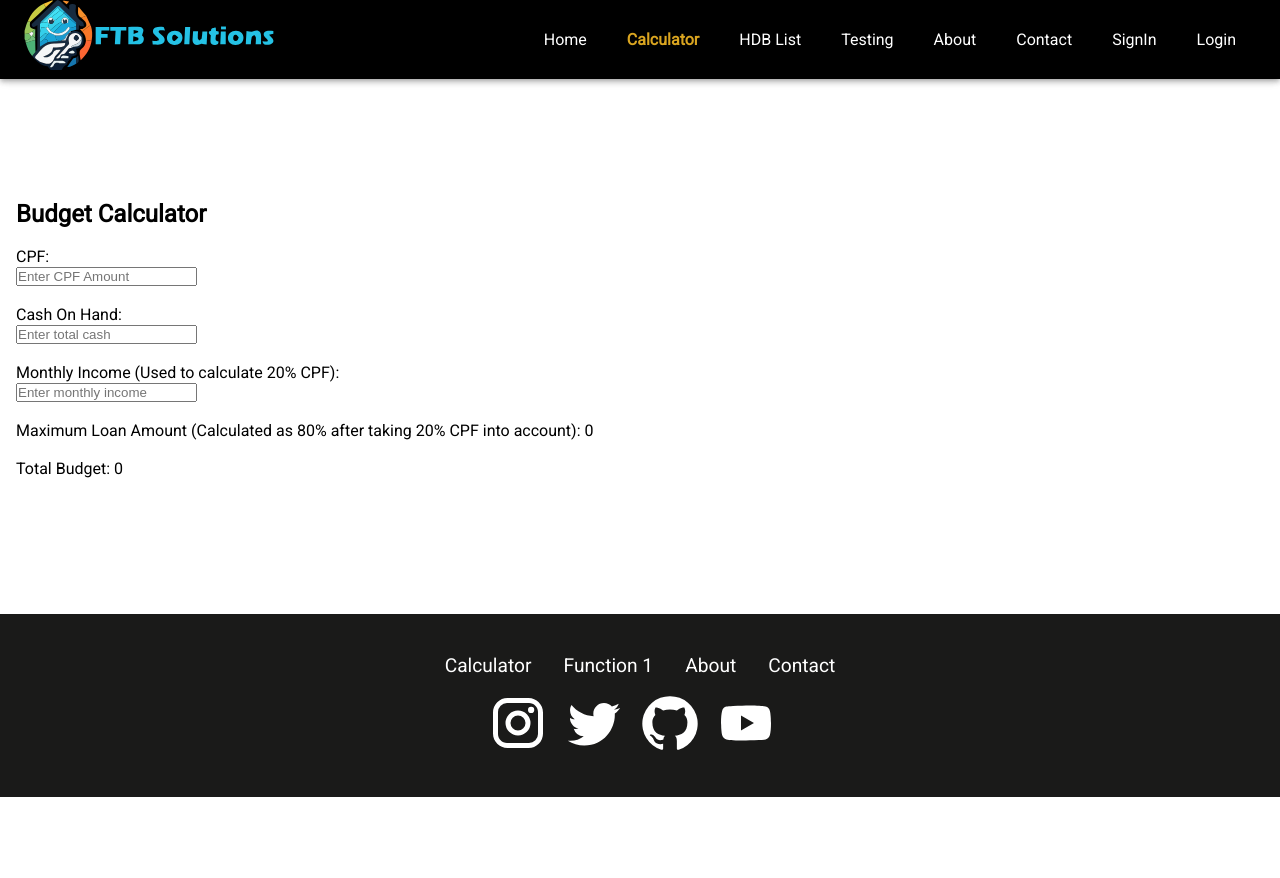
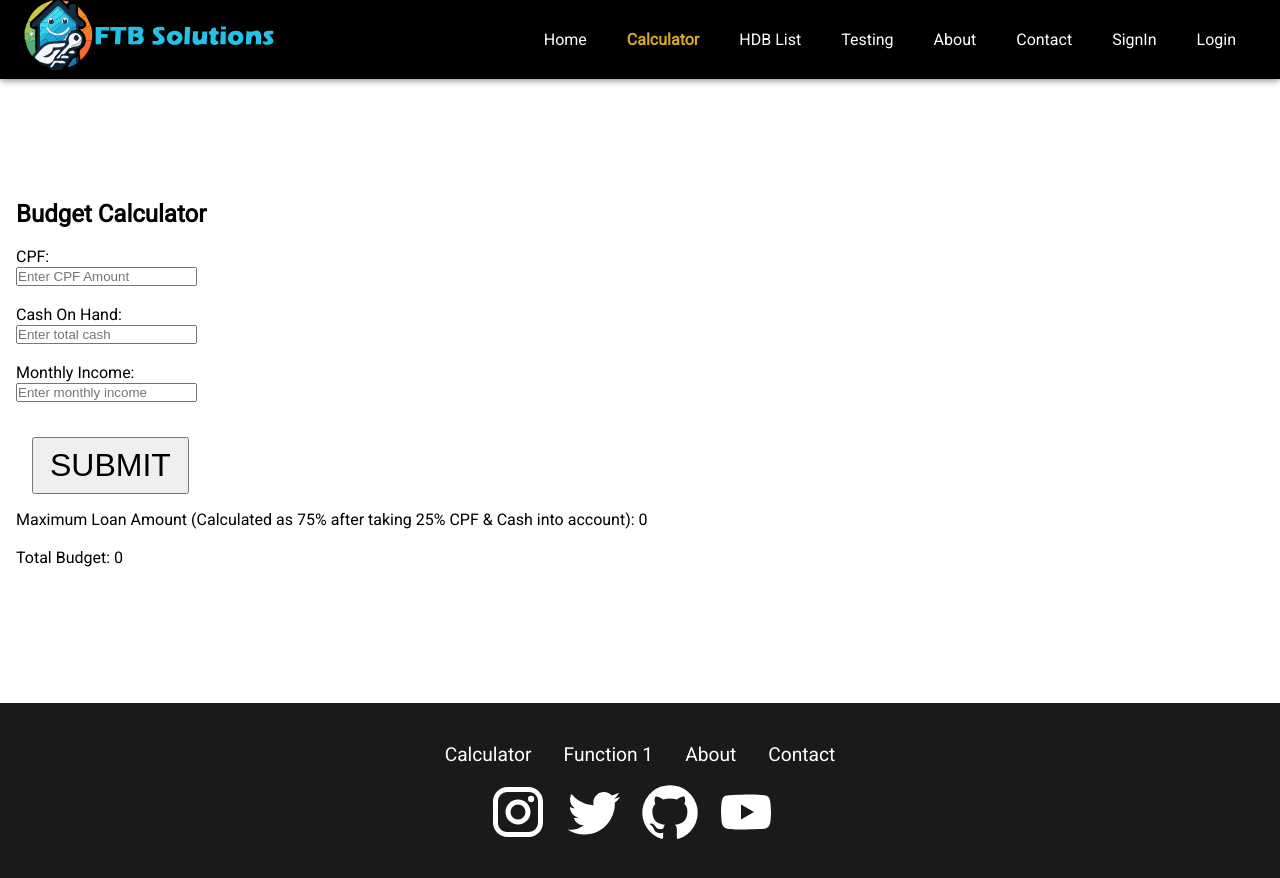
Before and after one commit to KhairulAnuwar/Grp1ReactProjUpdated, a React (Create React App) app: page /fcalculator in a window 1280 px wide. Shown: the top 878 px of the page. Before the commit the page ends 800 px from the top, so only its background shows below. Built offline with nearby package versions, Linux system fonts and the light colour scheme.

Commit message:
Updating Calculator Prototype

```diff
--- a/package.json
+++ b/package.json
@@ -12,6 +12,7 @@
     "@testing-library/react": "^13.4.0",
     "@testing-library/user-event": "^13.5.0",
     "axios": "^1.7.7",
+    "joi-browser": "^13.4.0",
     "react": "^18.2.0",
     "react-dom": "^18.2.0",
     "react-router-dom": "^6.4.4",
--- a/src/pages/FCalculator.js
+++ b/src/pages/FCalculator.js
@@ -43,6 +43,7 @@ function FCalculator() {
     } else {
       delete errorData[name];
       handlerUpdateForm(event, name)
+
     }
   }
   const validate = (event) => {
@@ -75,10 +76,15 @@ function FCalculator() {
     }
   }
 
-  const loanAmt = ((form.income * 300) - (form.income * 0.2 * 300))
-  const totalBudget = ( form.cpf +
-                        form.cash +
-                        loanAmt)
+  const loanAmt = ((form.cpf + form.cash)/0.25) - (form.cpf + form.cash)
+  const [ totalBudget, setTotalBudget ] = useState(0)
+
+  const calculateTotalBudget = () => {
+    setTotalBudget(loanAmt + form.cpf + form.cash)
+    console.log(totalBudget)
+  }
+
+
 
   return (
     <>
@@ -118,12 +124,14 @@ function FCalculator() {
         <input type='number' name='cash' placeholder='Enter total cash' onChange={handlerOnChange} />
         <br />
         <br />
-        <label>Monthly Income (Used to calculate 20% CPF):</label>
+        <label>Monthly Income:</label>
         <br />
         <input type='number' name='income' placeholder='Enter monthly income' onChange={handlerOnChange} />
         <br />
         <br />
-        <label>Maximum Loan Amount (Calculated as 80% after taking 20% CPF into account): {loanAmt}</label>
+        <button name='calculate' onClick={calculateTotalBudget}>SUBMIT</button>
+        <br />
+        <label>Maximum Loan Amount (Calculated as 75% after taking 25% CPF & Cash into account): {loanAmt}</label>
         <br />
         <br />
         <label>Total Budget: {totalBudget}</label>
```
Also changed, not shown: 1 other file (tests, documents, lock files or other folders).
